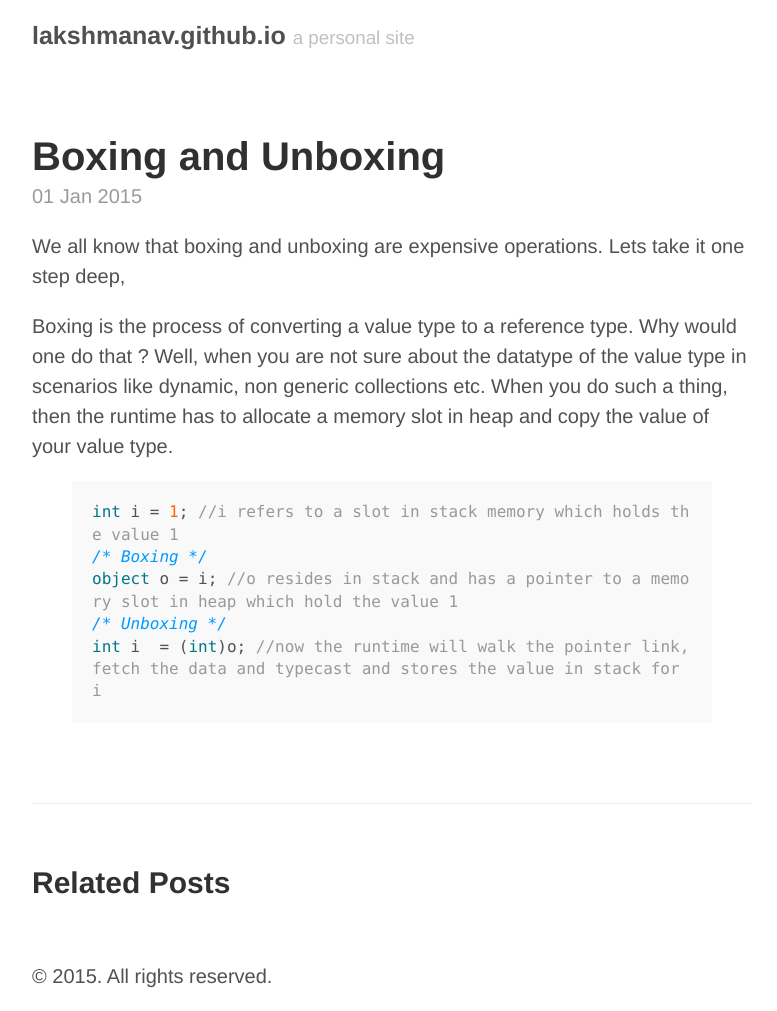
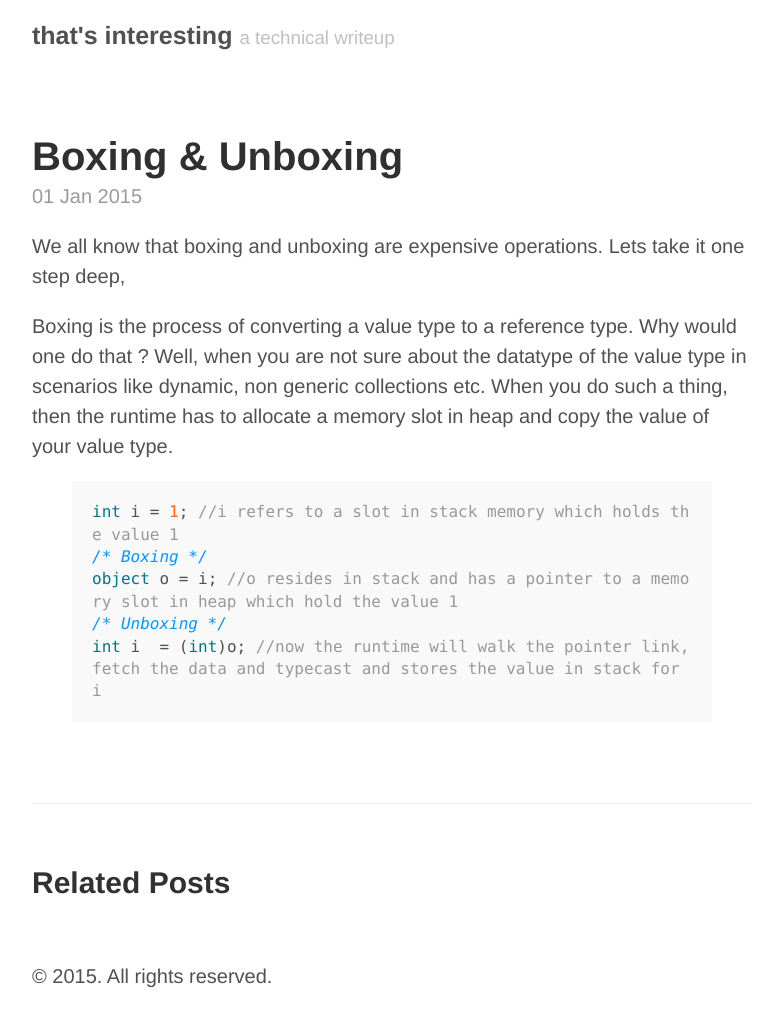
Before and after one commit to lakshma/lakshma.github.io, a Jekyll site: the page built from _posts/2015-01-01-boxing-unboxing.md, in a window 1280 px wide. Shown: the whole page, without its empty margins (248-1025 px from the left). Built offline with Jekyll 4.4.1, drawn with Linux system fonts in a browser that asks for light colours; Markdown is read by kramdown in place of the engine named in the settings.

Commit message:
update tagline

```diff
--- a/_config.yml
+++ b/_config.yml
@@ -6,8 +6,8 @@ pygments:         true
 permalink:        pretty
 
 # Setup
-title:            lakshmanav.github.io
-tagline:          a personal site
+title:            that's interesting
+tagline:          a technical writeup
 url:
 paginate:         1
 baseurl:          /
--- a/_posts/2015-01-01-boxing-unboxing.md
+++ b/_posts/2015-01-01-boxing-unboxing.md
@@ -1,6 +1,6 @@
 ---
 layout: post
-title: Boxing and Unboxing
+title: Boxing & Unboxing
 ---
 
 We all know that boxing and unboxing are expensive operations. Lets take it one step deep,
```
